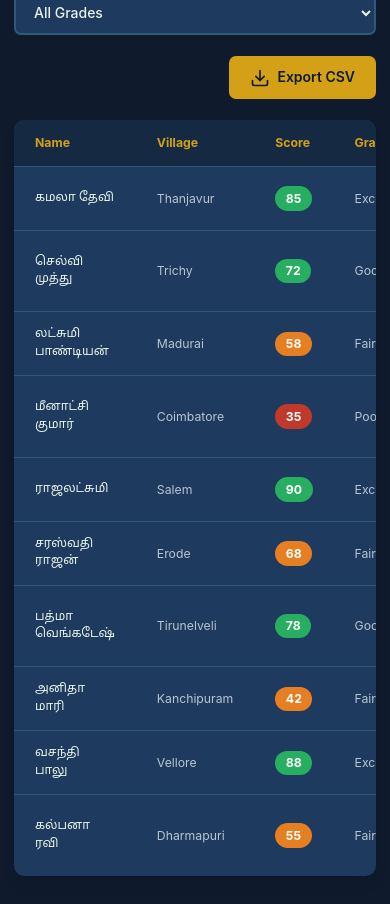
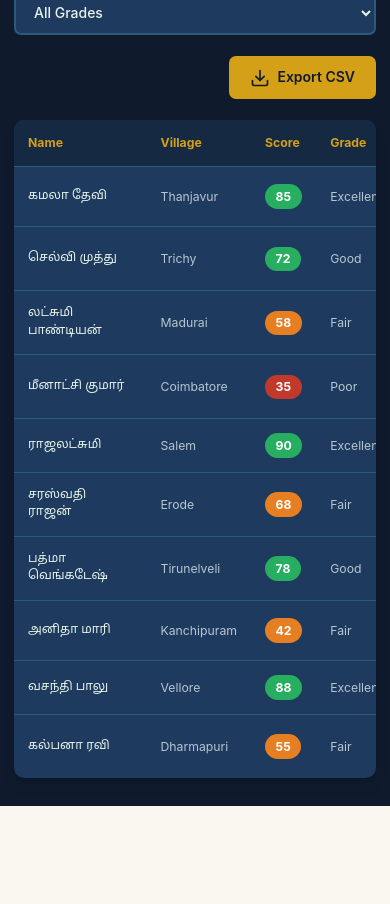
Before and after one commit to ManujanaNagaraj/VazhiKaatti-AI-Credit-Companion-for-Women-Farmers, a React (Create React App) app in the folder frontend/: page /officer in a window 390 px wide. Shown: the part 980-1884 px from the top of the page. After the commit the page ends 1786 px from the top, so only its background shows below. Built offline with nearby package versions, Linux system fonts and the light colour scheme; the HTML template or start-up script is replaced by a standard one.

Commit message:
Add responsive table design with horizontal scroll for mobile

```diff
--- a/frontend/src/pages/OfficerDashboard.jsx
+++ b/frontend/src/pages/OfficerDashboard.jsx
@@ -205,28 +205,28 @@ const OfficerDashboard = () => {
           {/* Applications Table */}
           <div className="rounded-xl shadow-lg overflow-hidden" style={{ backgroundColor: '#1e3a5f' }}>
             <div className="overflow-x-auto">
-              <table className="w-full">
+              <table className="w-full" style={{ minWidth: '800px' }}>
                 <thead>
                   <tr style={{ backgroundColor: '#152943' }}>
-                    <th className="px-6 py-4 text-left text-sm font-bold" style={{ color: '#D4A017' }}>
+                    <th className="px-4 md:px-6 py-4 text-left text-sm font-bold" style={{ color: '#D4A017' }}>
                       Name
                     </th>
-                    <th className="px-6 py-4 text-left text-sm font-bold" style={{ color: '#D4A017' }}>
+                    <th className="px-4 md:px-6 py-4 text-left text-sm font-bold" style={{ color: '#D4A017' }}>
                       Village
                     </th>
-                    <th className="px-6 py-4 text-left text-sm font-bold" style={{ color: '#D4A017' }}>
+                    <th className="px-4 md:px-6 py-4 text-left text-sm font-bold" style={{ color: '#D4A017' }}>
                       Score
                     </th>
-                    <th className="px-6 py-4 text-left text-sm font-bold" style={{ color: '#D4A017' }}>
+                    <th className="px-4 md:px-6 py-4 text-left text-sm font-bold" style={{ color: '#D4A017' }}>
                       Grade
                     </th>
-                    <th className="px-6 py-4 text-left text-sm font-bold" style={{ color: '#D4A017' }}>
+                    <th className="px-4 md:px-6 py-4 text-left text-sm font-bold" style={{ color: '#D4A017' }}>
                       Scheme
                     </th>
-                    <th className="px-6 py-4 text-left text-sm font-bold" style={{ color: '#D4A017' }}>
+                    <th className="px-4 md:px-6 py-4 text-left text-sm font-bold" style={{ color: '#D4A017' }}>
                       Status
                     </th>
-                    <th className="px-6 py-4 text-left text-sm font-bold" style={{ color: '#D4A017' }}>
+                    <th className="px-4 md:px-6 py-4 text-left text-sm font-bold" style={{ color: '#D4A017' }}>
                       Actions
                     </th>
                   </tr>
@@ -239,15 +239,15 @@ const OfficerDashboard = () => {
                       style={{ borderColor: '#2D5A7B' }}
                     >
                       <td
-                        className="px-6 py-4 text-sm font-medium"
+                        className="px-4 md:px-6 py-4 text-sm font-medium"
                         style={{ color: '#E8F4EA', fontFamily: 'Noto Sans Tamil, sans-serif' }}
                       >
                         {app.name}
                       </td>
-                      <td className="px-6 py-4 text-sm" style={{ color: '#B8C5D0' }}>
+                      <td className="px-4 md:px-6 py-4 text-sm" style={{ color: '#B8C5D0' }}>
                         {app.village}
                       </td>
-                      <td className="px-6 py-4">
+                      <td className="px-4 md:px-6 py-4">
                         <span
                           className="inline-block px-3 py-1 rounded-full text-sm font-bold"
                           style={{
@@ -258,16 +258,16 @@ const OfficerDashboard = () => {
                           {app.score}
                         </span>
                       </td>
-                      <td className="px-6 py-4 text-sm" style={{ color: '#B8C5D0' }}>
+                      <td className="px-4 md:px-6 py-4 text-sm" style={{ color: '#B8C5D0' }}>
                         {app.grade}
                       </td>
-                      <td className="px-6 py-4 text-sm" style={{ color: '#B8C5D0' }}>
+                      <td className="px-4 md:px-6 py-4 text-sm" style={{ color: '#B8C5D0' }}>
                         {app.scheme_applied}
                       </td>
-                      <td className="px-6 py-4 text-sm font-semibold" style={{ color: '#E8F4EA' }}>
+                      <td className="px-4 md:px-6 py-4 text-sm font-semibold" style={{ color: '#E8F4EA' }}>
                         {app.status}
                       </td>
-                      <td className="px-6 py-4">
+                      <td className="px-4 md:px-6 py-4">
                         {app.status === 'Pending' ? (
                           <div className="flex gap-2">
                             <button
```
